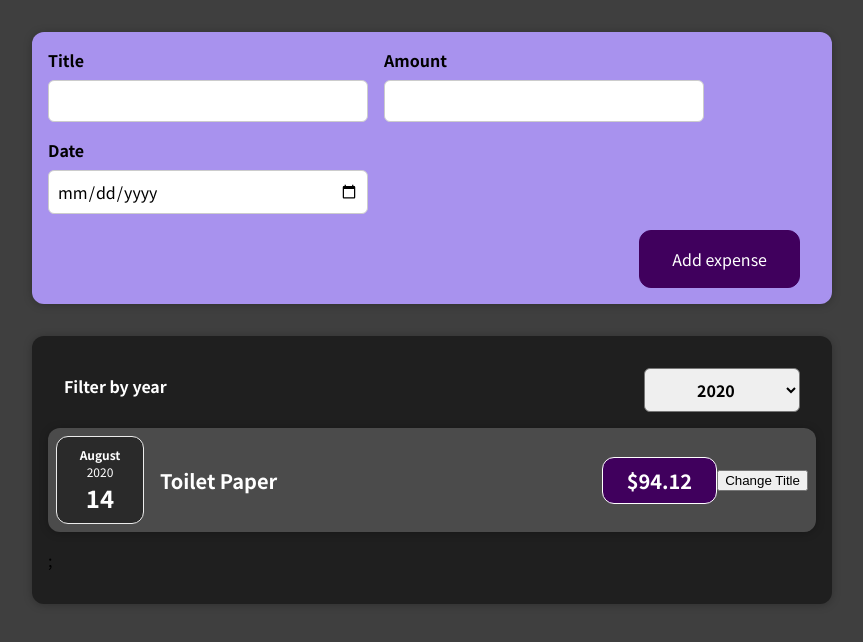
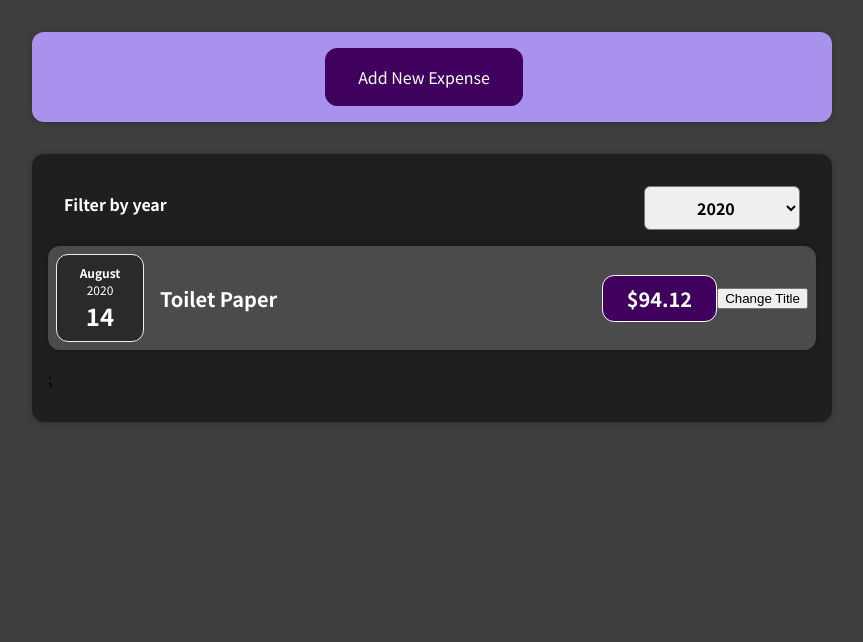
Before and after one commit to AlonerrWolf/AlonerrWolf-Personal-Expenses-App-with-ReactJs, a React (Create React App) app: page / in a window 1280 px wide. Shown: the top 642 px of the page, without its empty margins (208-1071 px from the left). Built offline with nearby package versions, Linux system fonts and the light colour scheme.

Commit message:
cancel func added

```diff
--- a/src/components/NewExpense/ExpenseForm.js
+++ b/src/components/NewExpense/ExpenseForm.js
@@ -1,65 +1,94 @@
-import React, { useState } from "react";
-import "./ExpenseForm.css";
+import React, { useState } from 'react';
+
+import './ExpenseForm.css';
 
 const ExpenseForm = (props) => {
-  const [enteredTitle, setEnteredTitle] = useState("");
-  const [enteredAmount, setEnteredAmount] = useState("");
-  const [enteredDate, setEnteredDate] = useState("");
+  const [enteredTitle, setEnteredTitle] = useState('');
+  const [enteredAmount, setEnteredAmount] = useState('');
+  const [enteredDate, setEnteredDate] = useState('');
+  // const [userInput, setUserInput] = useState({
+  //   enteredTitle: '',
+  //   enteredAmount: '',
+  //   enteredDate: '',
+  // });
+
   const titleChangeHandler = (event) => {
     setEnteredTitle(event.target.value);
+    // setUserInput({
+    //   ...userInput,
+    //   enteredTitle: event.target.value,
+    // });
+    // setUserInput((prevState) => {
+    //   return { ...prevState, enteredTitle: event.target.value };
+    // });
   };
+
   const amountChangeHandler = (event) => {
     setEnteredAmount(event.target.value);
+    // setUserInput({
+    //   ...userInput,
+    //   enteredAmount: event.target.value,
+    // });
   };
+
   const dateChangeHandler = (event) => {
     setEnteredDate(event.target.value);
+    // setUserInput({
+    //   ...userInput,
+    //   enteredDate: event.target.value,
+    // });
   };
+
   const submitHandler = (event) => {
     event.preventDefault();
+
     const expenseData = {
       title: enteredTitle,
       amount: enteredAmount,
       date: new Date(enteredDate),
     };
+
     props.onSaveExpenseData(expenseData);
-    setEnteredTitle("");
-    setEnteredDate("");
-    setEnteredAmount("");
+    setEnteredTitle('');
+    setEnteredAmount('');
+    setEnteredDate('');
   };
+
   return (
       <form onSubmit={submitHandler}>
-      <div className="new-expense__controls">
-        <div className="new-expense__control">
+        <div className='new-expense__controls'>
+          <div className='new-expense__control'>
             <label>Title</label>
             <input
-            type="text"
+                type='text'
                 value={enteredTitle}
                 onChange={titleChangeHandler}
             />
           </div>
-        <div className="new-expense__control">
+          <div className='new-expense__control'>
             <label>Amount</label>
             <input
-            type="number"
-            min="0.01"
-            step="0.01"
+                type='number'
+                min='0.01'
+                step='0.01'
                 value={enteredAmount}
                 onChange={amountChangeHandler}
             />
           </div>
-        <div className="new-expense__control">
+          <div className='new-expense__control'>
             <label>Date</label>
             <input
-            type="date"
-            min="2019-01-01"
-            max="2022-12-31"
+                type='date'
+                min='2019-01-01'
+                max='2022-12-31'
                 value={enteredDate}
                 onChange={dateChangeHandler}
             />
           </div>
         </div>
-      <div className="new-expense__actions">
-        <button type="submit">Add expense</button>
+        <div className='new-expense__actions'>
+          <button type="button" onClick={props.onStopEditingHandler}>Cancel</button>
+          <button type='submit'>Add Expense</button>
         </div>
       </form>
   );
--- a/src/components/NewExpense/NewExpense.js
+++ b/src/components/NewExpense/NewExpense.js
@@ -1,8 +1,9 @@
-import React from "react";
+import React, { useState } from "react";
 import "./NewExpense.css";
 import ExpenseForm from "./ExpenseForm.js";
 
 const NewExpense = (props) => {
+  const [isEditing, setIsEditing] = useState(false);
   const saveExpenseDataHandler = (enteredExpenseData) => {
     const expenseData = {
       ...enteredExpenseData,
@@ -10,11 +11,20 @@ const NewExpense = (props) => {
     };
     console.log(expenseData);
     props.onAddExpense(expenseData);
+    setIsEditing(false);
   };
-
+  const startEditingHandler = () => {
+    setIsEditing(true);
+  };
+  const stopEditingHandler = ()=>{
+    setIsEditing(false);
+  }
   return (
     <div className="new-expense">
-      <ExpenseForm onSaveExpenseData={saveExpenseDataHandler} />
+      {!isEditing && (
+        <button onClick={startEditingHandler}>Add New Expense</button>
+      )}
+      {isEditing && <ExpenseForm onSaveExpenseData={saveExpenseDataHandler} onStopEditingHandler={stopEditingHandler}/>}
     </div>
   );
 };
```
Also changed, not shown: src/components/Chart/Chart.js (added), 1 other file (tests, documents, lock files or other folders). Lines whose indentation alone changed are shown as unchanged.
